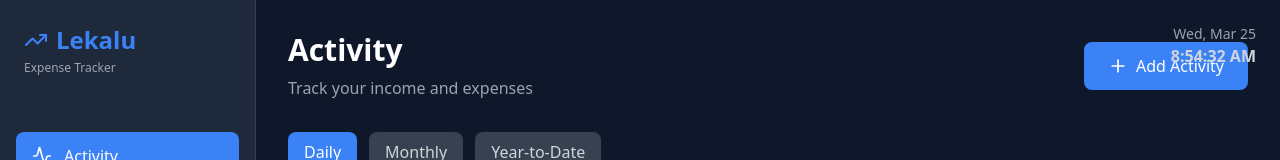
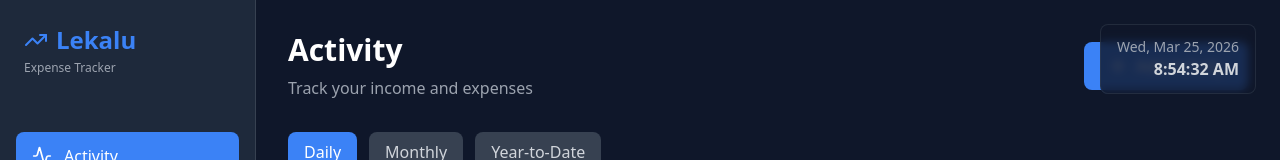
Before and after one commit to SaiEthihasChanda/Lekalu, a React (Vite) app: page / in a window 1280 px wide. Shown: the top 160 px of the page. Built offline with nearby package versions, Linux system fonts and the light colour scheme; no server answers; the database is empty; sample sign-in values are in the browser's storage.

Commit message:
date and time

```diff
--- a/src/components/DateTimeDisplay.jsx
+++ b/src/components/DateTimeDisplay.jsx
@@ -18,10 +18,10 @@ export const DateTimeDisplay = () => {
   }, []);
 
   return (
-    <div className="fixed top-4 right-4 md:top-6 md:right-6 z-30 pointer-events-none">
-      <div className="text-right">
+    <div className="fixed top-20 md:top-6 right-4 md:right-6 z-20 pointer-events-none">
+      <div className="text-right bg-primary/80 backdrop-blur-sm rounded-lg px-3 py-2 md:px-4 md:py-3 border border-gray-700/50">
         <p className="text-xs md:text-sm text-gray-400">
-          {format(dateTime, 'EEE, MMM d')}
+          {format(dateTime, 'EEE, MMM d, yyyy')}
         </p>
         <p className="text-sm md:text-base font-semibold text-gray-300">
           {format(dateTime, 'h:mm:ss a')}
```
